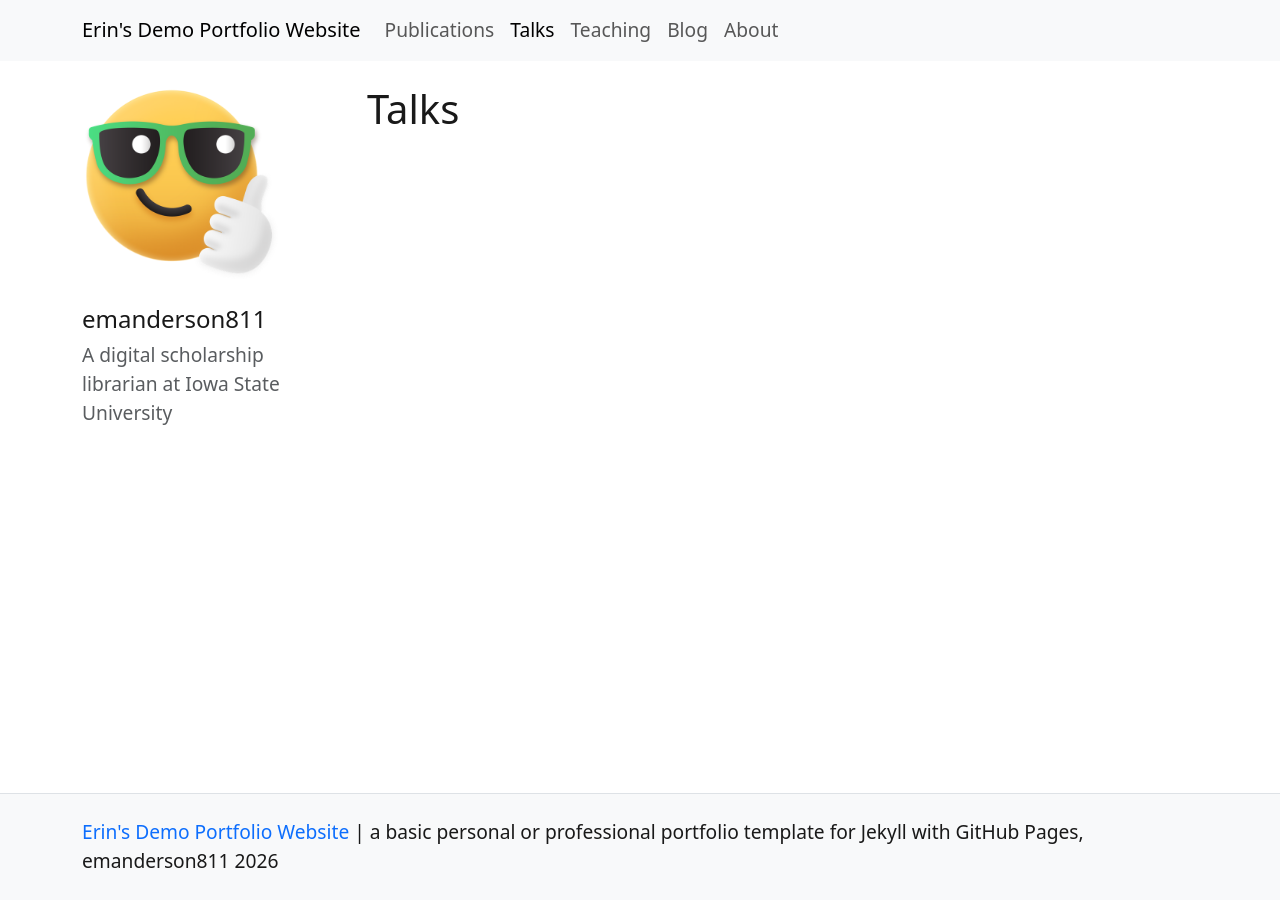
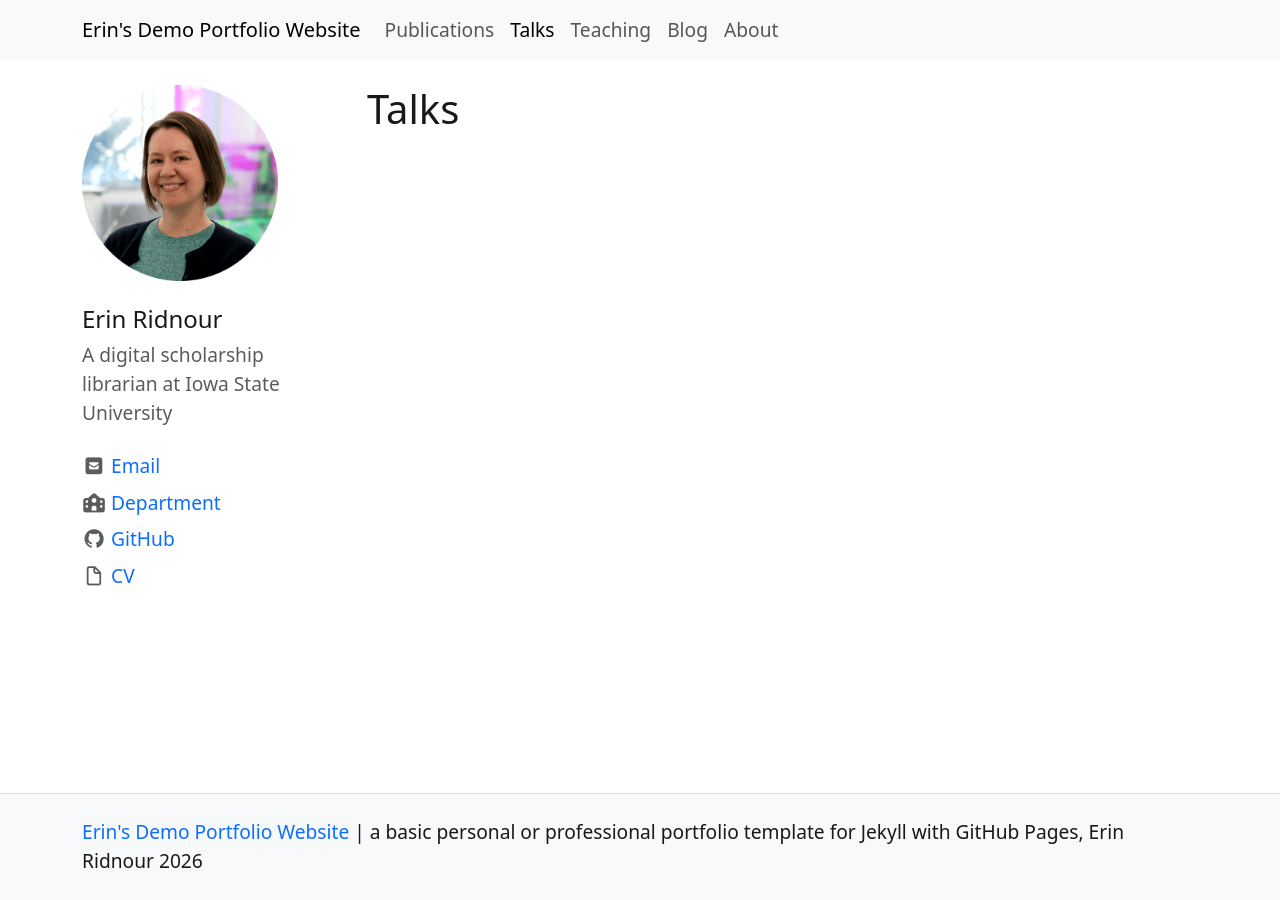
Before and after one commit to emanderson811/portfolio-website-workshop, a Jekyll site: the page built from pages/talks.md, in a window 1280 px wide. Built offline with Jekyll 4.4.1, drawn with Linux system fonts in a browser that asks for light colours; nearby versions of some CDN libraries.

Commit message:
update personal urls in config

```diff
--- a/_config.yml
+++ b/_config.yml
@@ -12,16 +12,16 @@
 title: Erin's Demo Portfolio Website
 description: "a basic personal or professional portfolio template for Jekyll with GitHub Pages"
 year: 2026
-author: emanderson811
+author: Erin Ridnour
 bio: A digital scholarship librarian at Iowa State University
 
 # PERSONAL URLS
-image: /assets/img/emoji-cool.png
-email:
-github_profile:
-department:
+image: /assets/img/Ridnour_Erin.png
+email: emanders@iastate.edu
+github_profile: https://github.com/emanderson811
+department: digital.lib.iastate.edu
 orcid:
-cv:
+cv: /assets/demo-resume.pdf
 
 # PAGE METADATA SETTINGS [optional!]
 # organization-name:
```
Also changed, not shown: assets/img/Ridnour_Erin.png (added), 1 other file.
